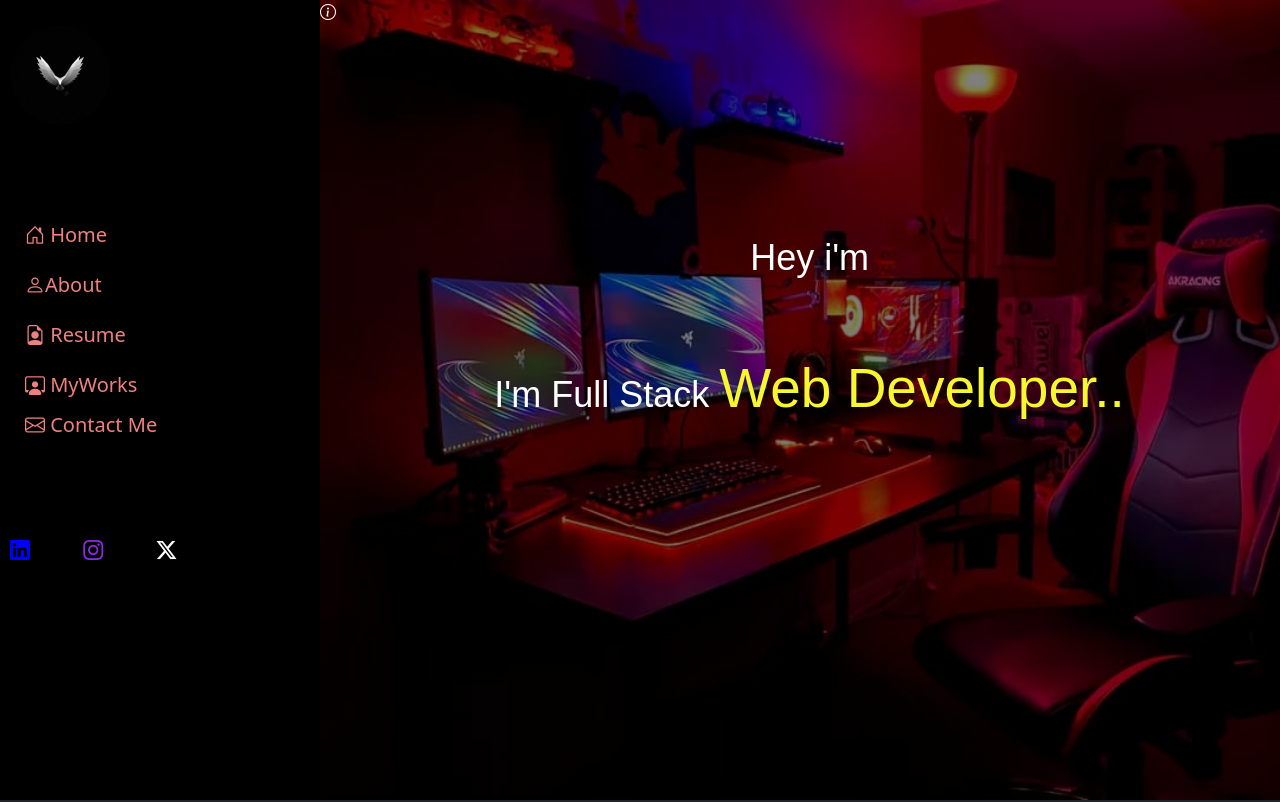
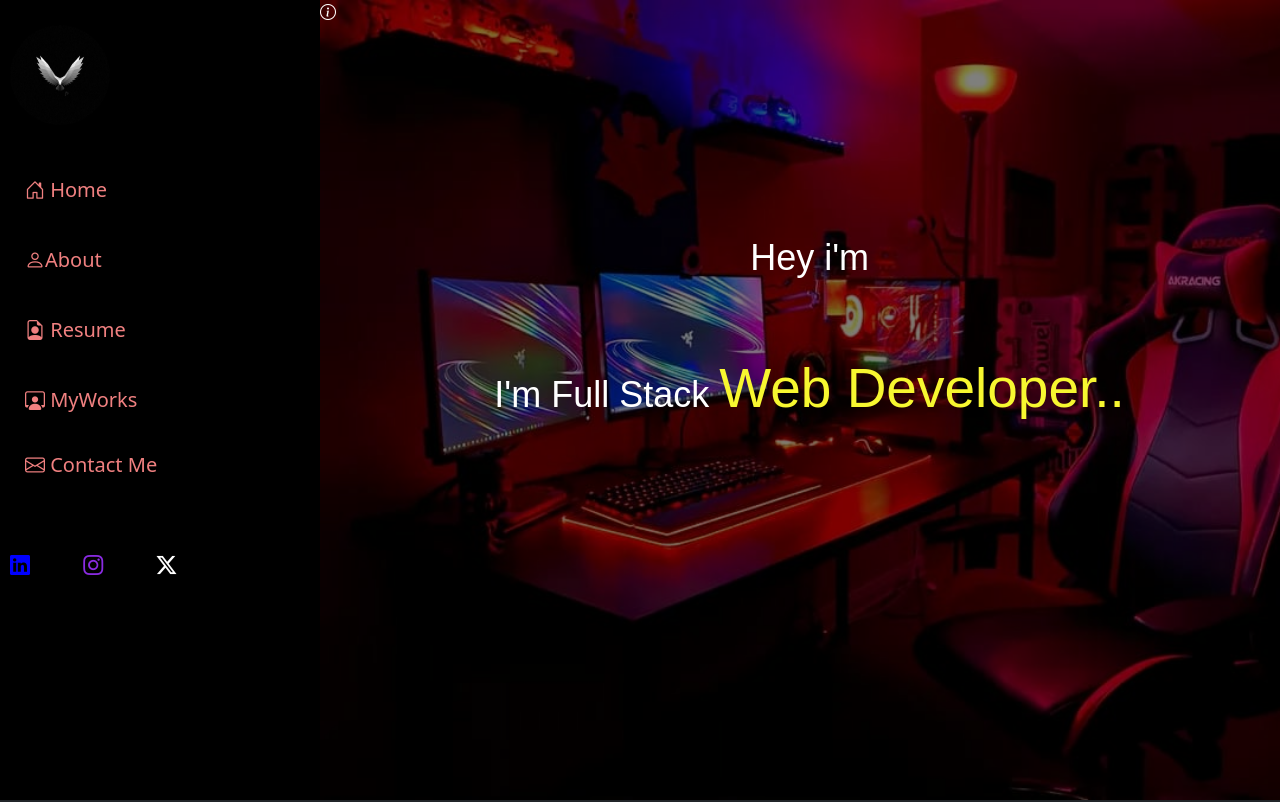
Before and after one commit to Prajwal-Deshmukh19/My-work, a website: page index.html in a window 1280 px wide. Shown: the top 802 px of the page. Drawn offline with nearby package versions, Linux system fonts and the light colour scheme.

Commit message:
final update to mobile view
final updt to mob

```diff
--- a/index.html
+++ b/index.html
@@ -75,6 +75,7 @@
         .icons {
             font-size: 20px;
             padding: 10px;
+            margin-top: 15px;
         }
 
         .bi-instagram {
@@ -232,6 +233,9 @@
 
         .lap-view span{
            margin: 10px;
+           padding-bottom: 10px;
+           margin-bottom: 25px;
+           margin-top: 5px;
         }
 
         .btnn3 {
@@ -551,6 +555,7 @@
             }
             #mob-view span{
                margin-left: 36px;
+
             }
 
             .icons {
```
